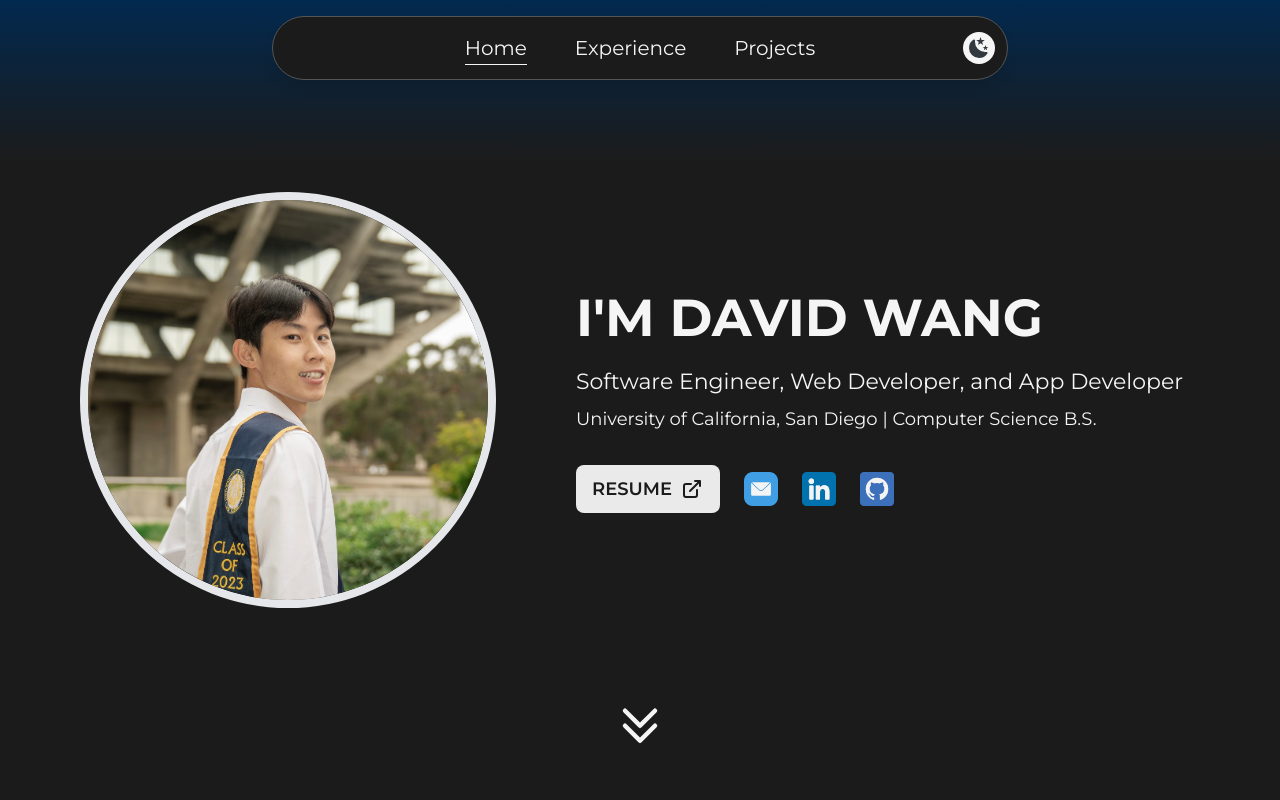
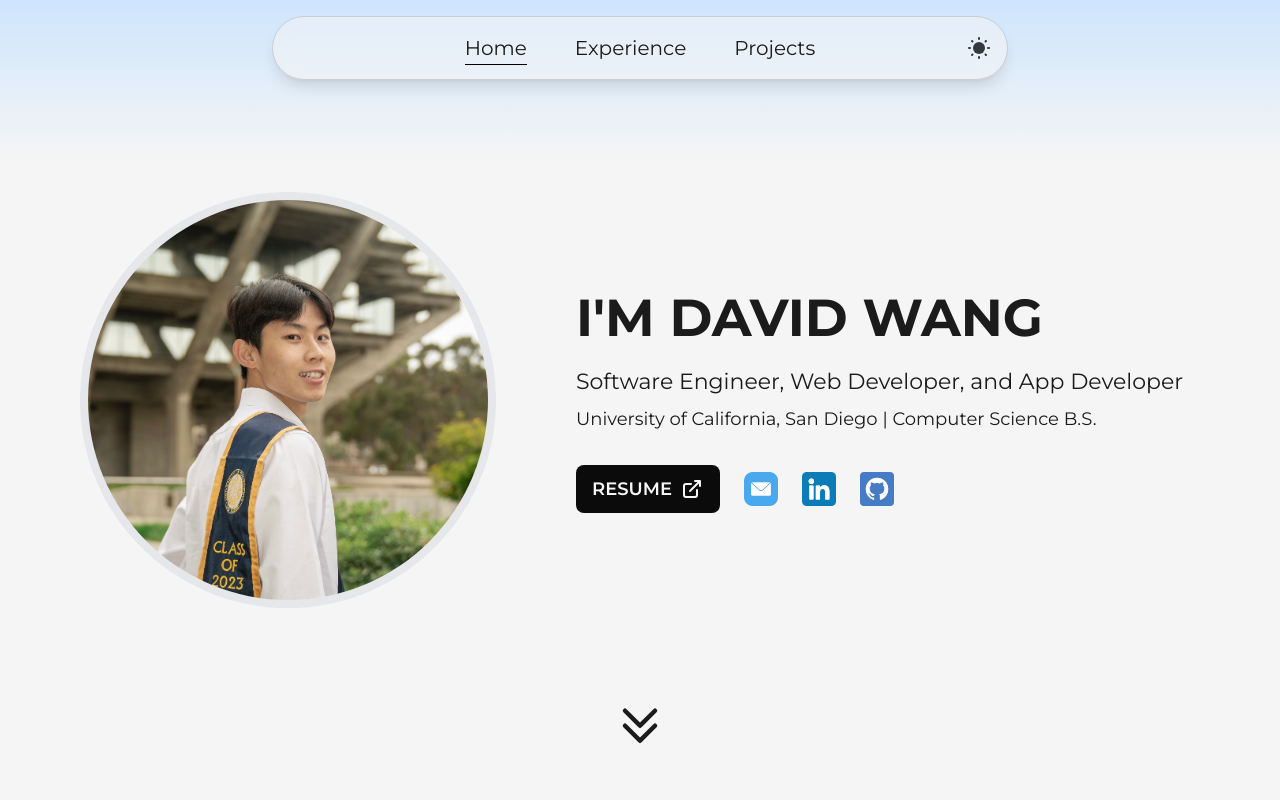
Before and after one commit to DavidWangwjh/portfolio, a Next.js app: page / in a window 1280 px wide. Shown: the top 800 px of the page. Built offline with nearby package versions, Linux system fonts and the light colour scheme.

Commit message:
updated theme icon and pos

```diff
--- a/src/components/Navbar.tsx
+++ b/src/components/Navbar.tsx
@@ -32,7 +32,7 @@ const Navbar = ({ activeSection } : NavbarProps) => {
 
   return (
     <header className='flex justify-center items-center animate-dropIn fixed top-4 bg-transparent z-[99] w-full px-10'>
-      <div className='flex justify-center items-center pl-6 pr-16 md:px-28 lg:px-48 py-4 bg-light dark:bg-dark bg-opacity-50 rounded-5xl border-[1px] border-[#ccc] dark:border-[#555]  backdrop-blur-md shadow-lg'>
+      <div className='relative flex justify-center items-center pl-6 pr-16 md:px-28 lg:px-48 py-4 bg-light dark:bg-dark bg-opacity-50 rounded-5xl border-[1px] border-[#ccc] dark:border-[#555]  backdrop-blur-md shadow-lg'>
         <ul className='flex gap-6 md:gap-12'>
           {NAV_LINKS.map((link) => (
             <button
--- a/src/components/hooks/useThemeSwitcher.tsx
+++ b/src/components/hooks/useThemeSwitcher.tsx
@@ -2,7 +2,7 @@ import React, {useEffect, useState} from 'react'
 
 const useThemeSwitcher = () => {
     const preferDarkQuery = '(prefer-color-scheme: dark)'
-    const [mode, setMode] = useState('dark')
+    const [mode, setMode] = useState('')
 
     useEffect(() => {
         const mediaQuery = window.matchMedia(preferDarkQuery)
```
